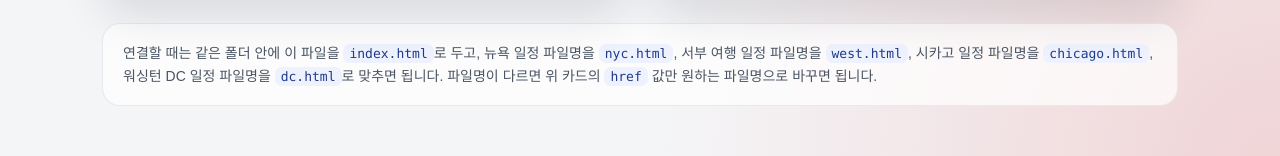
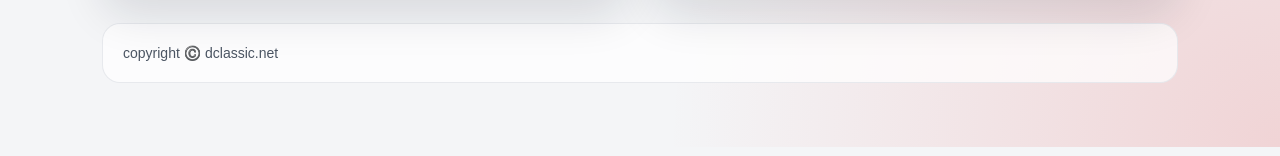
Before and after one commit to swhwang81/traveler, a plain HTML site: page index.html in a window 1280 px wide. Shown: the part 1125-1281 px from the top of the page. Drawn offline with Linux system fonts and the light colour scheme.

Commit message:
Update index.html to include copyright notice
Removed instructions for file naming and added copyright notice.

```diff
--- a/index.html
+++ b/index.html
@@ -319,9 +319,7 @@
     </section>
 
     <div class="note">
-      연결할 때는 같은 폴더 안에 이 파일을 <code>index.html</code>로 두고,
-      뉴욕 일정 파일명을 <code>nyc.html</code>, 서부 여행 일정 파일명을 <code>west.html</code>, 시카고 일정 파일명을 <code>chicago.html</code>, 워싱턴 DC 일정 파일명을 <code>dc.html</code>로 맞추면 됩니다.
-      파일명이 다르면 위 카드의 <code>href</code> 값만 원하는 파일명으로 바꾸면 됩니다.
+      copyright ©️ dclassic.net
     </div>
   </main>
 </body>
```
